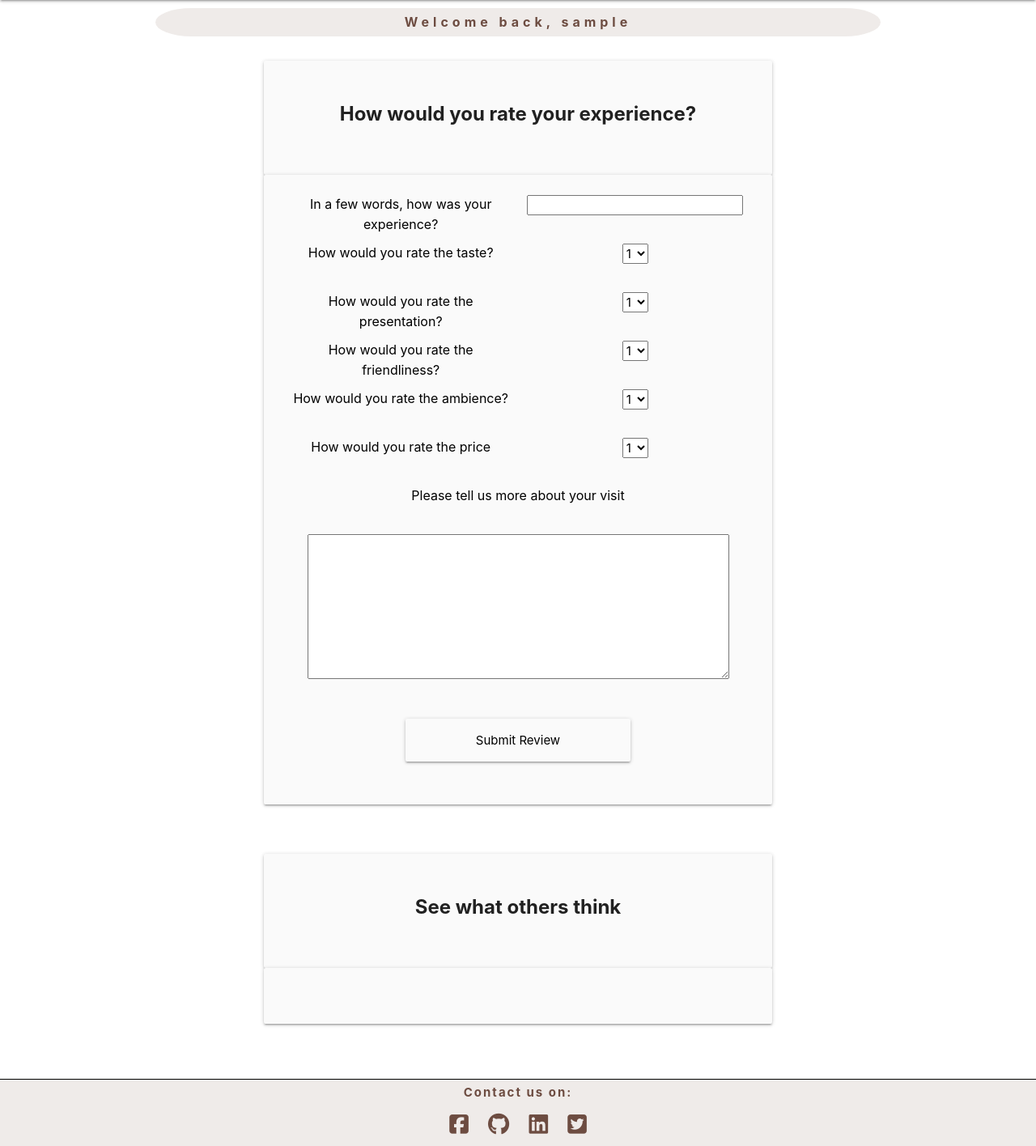
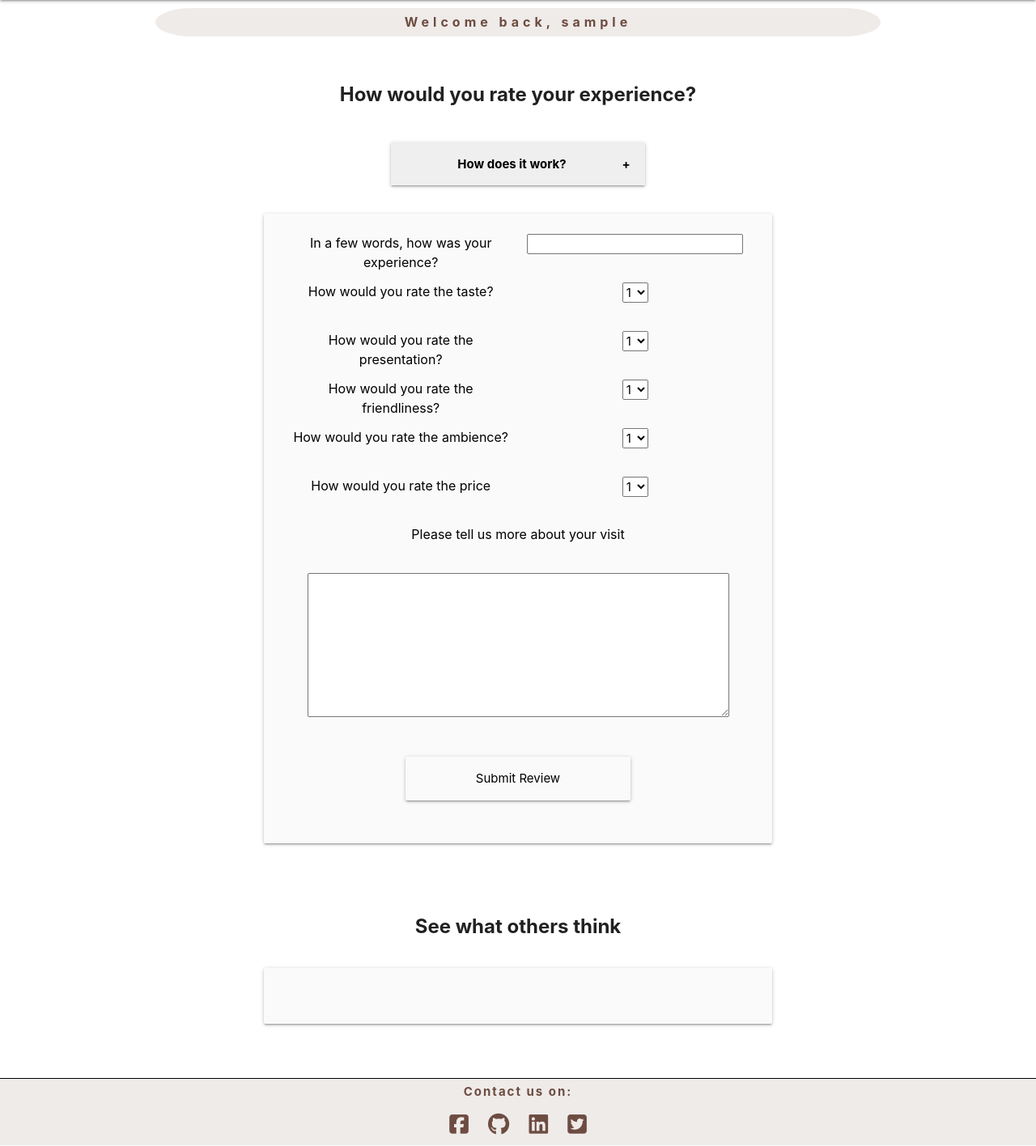
Before and after one commit to Dan-Matthews-23/local-legends, a Flask app: template local_legends/templates/restaurant_profile.html in a window 1280 px wide. Shown: the part 64-1480 px from the top of the page at 81% size. Run offline with Flask 3, Linux system fonts and the light colour scheme; the template is opened without the code that fills it, so the values that code supplies are empty; the visitor is signed in with stand-in values (Sample User, id 1); some libraries are stand-ins or nearby versions.

Commit message:
UPDATED restaurant_profile with new info/instructions button

```diff
--- a/local_legends/templates/register.html
+++ b/local_legends/templates/register.html
@@ -2,7 +2,7 @@
 {% block content %}
 <div class=" align-center contact-us-container  " id="main-register-container">
     <div class="row  align-center">
-        <div class="col s12 m12 l12 xl12 card-panel grey lighten-5  align-center" >
+        <div class="col s12 m12 l12 xl12 align-center" >
             <div class="row ">
                 <div class="col align-center  s12 m12 l12 xl12">
                     <h1 class="title-font">Registration</h1>
--- a/local_legends/templates/restaurant_profile.html
+++ b/local_legends/templates/restaurant_profile.html
@@ -6,10 +6,76 @@
 <form action="{{ url_for('handle_leave_review', restaurant_id=restaurant.restaurant_id) }}" method="POST">
     <input type="hidden" name="restaurant_id" id="restaurant_id" value="{{restaurant.restaurant_id }}">
 
-    <div class="container align-center card-panel grey lighten-5 ">
+    <div class="container align-center  ">
         <div class="row ">
             <div class="col  align-center s12 m12 l12 xl12">
                 <h3 class="larger-than-default-text bold">How would you rate your experience?</h3>
+            </div>
+        </div>
+        <div class="row">
+            <button type="button" class="collapsible bold">How does it work?</button>
+            <div class="content" id="collapsible-intro-content">
+
+                <div class=" align-center intro-container ">
+                    <div class="row ">
+
+                        <div class="col s12 m12 l12 xl12   ">
+                            <h2 class="intro-text-styling">
+                                <p class="show-more-para-styling">
+                                    When you leave a review for a restaurant, you don't just leave a
+                                    review - you leave an experience. Sharing your experiences with
+                                    others is at the heart of what we do here at Local Legends
+                                </p>
+                                <p class="show-more-para-styling">
+                                    Leaving an experience is simple. Simply choose the restaurant you want from the Restaurants
+                                    list. You can access this in the navigation banner at the top of the screen.
+                                </p>
+                                <p class="show-more-para-styling">
+                                    For details on the restaurant, click 'Show More'. At the bottom of the restaurant details, you
+                                    can select 'Leave a Review'.
+                                </p>
+                                <p class="show-more-para-styling">
+                                    The first thing we will ask when you share an experience is to summarise your experience in a
+                                    few words. Then you can rate your experience
+                                </p>
+                                <p class="show-more-para-styling">
+                                    We have broken down each experience to make it easy for you. These are:
+                                </p>
+                                <p class="show-more-para-styling">
+                                <p>- Taste of your food (in general)</p>
+                                <p>- Presentation of your dish (how it looked)</p>
+                                <p>- Friendliness of the staff (how you were treated or valued)</p>
+                                <p>- Ambience of the restaurant (the atmosphere, lighting, music, general feel for the restaurant)
+                                </p>
+                                <p>- Price of your meal (was it expensive, cheap, worth the money)</p>
+                                </p>
+                                <p class="show-more-para-styling">
+                                    Each part of the experience is rated from 1 (being poor) to 5 (being excellent)
+                                </p>
+                                <p class="show-more-para-styling">
+                                    Finally, we ask you to tell us a little more about your experience.
+                                </p>
+                                <p class="show-more-para-styling">
+                                    Once you've submitted your experience, we calculate your overall experience of the Taste,
+                                    Presentation, Friendliness, Ambience and Price, and give an overall rating
+                                </p>
+                                <p class="show-more-para-styling">
+                                    Lastly, the restaurant's ratings are then recalculated to factor in your own experience - this
+                                    is how your experience matters
+                                </p>
+                                <p class="show-more-para-styling">
+                                    You may edit or even delete your experience at any time, however you cannot edit or delete the
+                                    experiences of other users
+                                </p>
+                                <p class="show-more-para-styling">
+                                    Although you are free to browse Local Legends as a guest, you cannot leave, edit or delete an
+                                    experience without making an account
+                                </p>
+                            </h2>
+                        </div>
+
+                    </div>
+                </div>
             </div>
         </div>
     </div>
@@ -154,7 +220,10 @@
     </div>
 </div>
 
-<div class="container align-center card-panel grey lighten-5 ">
+
+
+
+<div class="container align-center  ">
     <div class="row ">
         <div class="col  align-center s12 m12 l12 xl12">
             <h3 class="larger-than-default-text bold">See what others think</h3>
@@ -162,10 +231,19 @@
     </div>
 </div>
 
+
+
 <div class="container align-center card-panel grey lighten-5 ">
     <div class="row ">
-        <div class="col  align-center s12 m12 l12 xl12">
+        <div class="col align-center s12 m12 l12 xl12">
             {% for reviews in reviews %}
+
+
+
+
+
+
+
                 <button type="button" class="collapsible bold">
                     "{{ reviews.written_review_title }}" - {{ reviews.overall_stars }} / 5 stars
                 </button>
@@ -238,6 +316,7 @@
                     <div class="col s1 m1 l1 xl1 "></div>
                 </div>
             </div>
+
         </div>
     </div>
     {% if session.user_id == reviews.user_id %}
```
